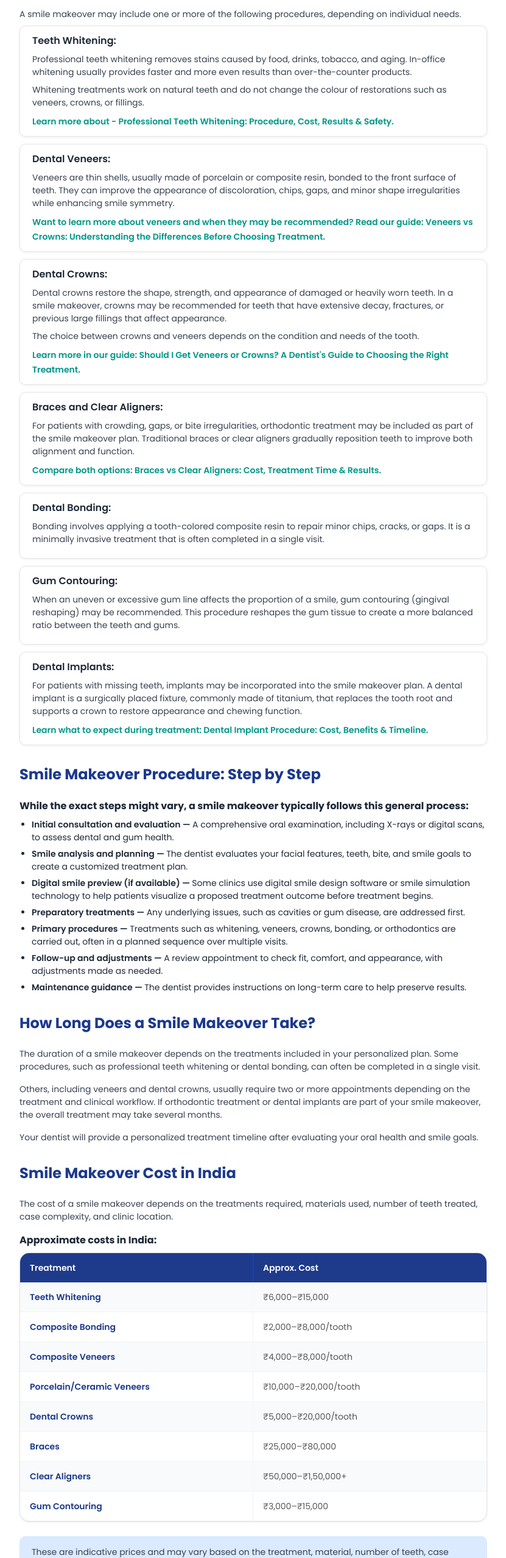
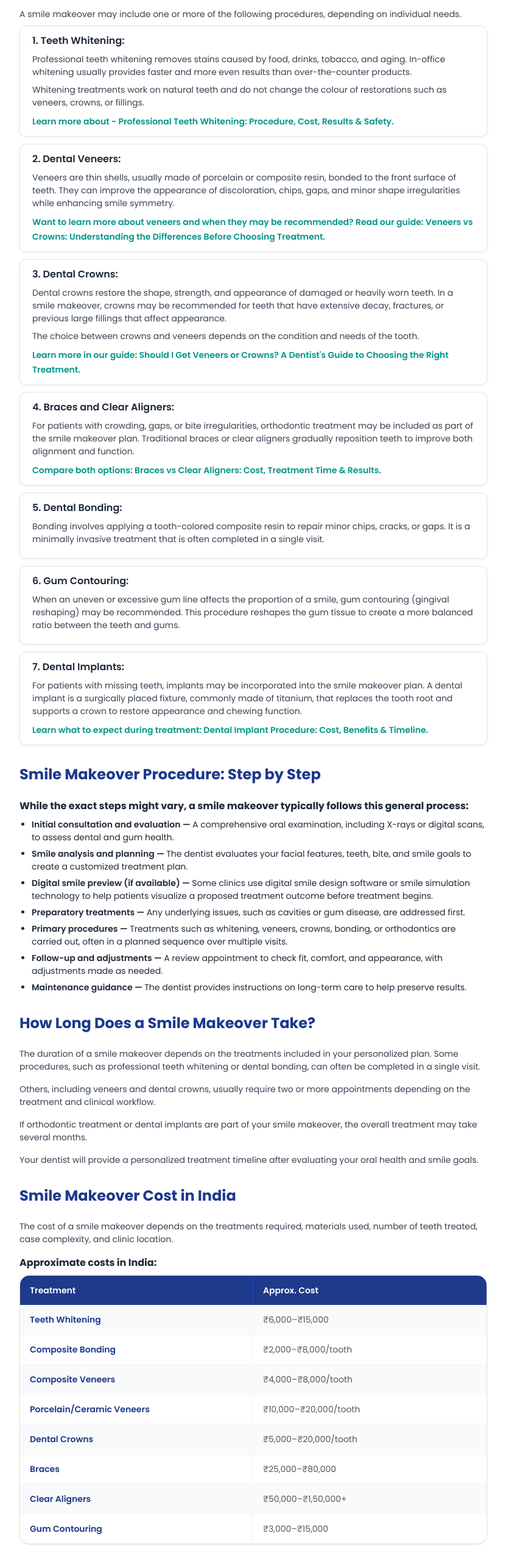
Before and after one commit to oroglee-solutions/smile-makeover, a website: page index.html in a window 1280 px wide. Shown: the part 2409-4964 px from the top of the page at 61% size, without its empty margins (416-1247 px from the left). Drawn offline with Linux system fonts and the light colour scheme.

Commit message:
Changes updated

```diff
--- a/index.html
+++ b/index.html
@@ -493,37 +493,37 @@
           <p class="mb-4 mt-2">A smile makeover may include one or more of the following procedures, depending on individual needs.</p>
           <div class="mt-2" style="display: flex; flex-direction: column; gap: 12px;">
             <div style="background: #fff; border: 1px solid #e5e7eb; border-radius: 10px; padding: 0.75rem 1.25rem; box-shadow: 0 1px 4px rgba(0,0,0,0.08);">
-              <h3 class="font-semibold mb-2 mt-0">Teeth Whitening:</h3>
+              <h3 class="font-semibold mb-2 mt-0">1.  Teeth Whitening:</h3>
               <p class="mt-2 mb-2">Professional teeth whitening removes stains caused by food, drinks, tobacco, and aging. In-office whitening usually provides faster and more even results than over-the-counter products.</p>
               <p class="mt-2 mb-2">Whitening treatments work on natural teeth and do not change the colour of restorations such as veneers, crowns, or fillings.</p>
               <a class="mt-2 mb-2 text-teal-600 text-[16px] md:text-sm font-semibold" href="https://oroglee.com/blogs/teeth-whitening-procedure-cost-results-safety/" target="_blank">Learn more about - Professional Teeth Whitening: Procedure, Cost, Results & Safety.</a>
             </div>
             <div style="background: #fff; border: 1px solid #e5e7eb; border-radius: 10px; padding: 0.75rem 1.25rem; box-shadow: 0 1px 4px rgba(0,0,0,0.08);">
-              <h3 class="font-semibold mb-2 mt-0">Dental Veneers:</h3>
+              <h3 class="font-semibold mb-2 mt-0">2.  Dental Veneers:</h3>
               <p class="mt-2 mb-2">Veneers are thin shells, usually made of porcelain or composite resin, bonded to the front surface of teeth. They can improve the appearance of discoloration, chips, gaps, and minor shape irregularities while enhancing smile symmetry.</p>
               <a class="mt-2 mb-2 text-teal-600 text-[16px] md:text-sm font-semibold" href="https://oroglee.com/blogs/veneers-vs-crowns-how-to-choose/" target="_blank">Want to learn more about veneers and when they may be recommended? Read our guide: Veneers vs Crowns: Understanding the Differences Before Choosing Treatment.</a>
             </div>
             <div style="background: #fff; border: 1px solid #e5e7eb; border-radius: 10px; padding: 0.75rem 1.25rem; box-shadow: 0 1px 4px rgba(0,0,0,0.08);">
-              <h3 class="font-semibold mb-2 mt-0">Dental Crowns:</h3>
+              <h3 class="font-semibold mb-2 mt-0">3.  Dental Crowns:</h3>
               <p class="mt-2">Dental crowns restore the shape, strength, and appearance of damaged or heavily worn teeth. In a smile makeover, crowns may be recommended for teeth that have extensive decay, fractures, or previous large fillings that affect appearance.</p>
               <p class="mt-2">The choice between crowns and veneers depends on the condition and needs of the tooth.</p>
               <a class="mt-2 mb-2 text-teal-600 text-[16px] md:text-sm font-semibold" href="https://oroglee.com/blogs/veneers-or-crowns-based-on-dental-condition/" target="_blank">Learn more in our guide: Should I Get Veneers or Crowns? A Dentist's Guide to Choosing the Right Treatment.</a>
             </div>
             <div style="background: #fff; border: 1px solid #e5e7eb; border-radius: 10px; padding: 0.75rem 1.25rem; box-shadow: 0 1px 4px rgba(0,0,0,0.08);">
-              <h3 class="font-semibold mb-2 mt-0">Braces and Clear Aligners:</h3>
+              <h3 class="font-semibold mb-2 mt-0">4.  Braces and Clear Aligners:</h3>
               <p class="mt-2">For patients with crowding, gaps, or bite irregularities, orthodontic treatment may be included as part of the smile makeover plan. Traditional braces or clear aligners gradually reposition teeth to improve both alignment and function.</p>
               <a class="mt-2 mb-2 text-teal-600 text-[16px] md:text-sm font-semibold" href="https://oroglee.com/blogs/braces-vs-clearaligners-cost-time-results/" target="_blank">Compare both options: Braces vs Clear Aligners: Cost, Treatment Time & Results.</a>
             </div>
             <div style="background: #fff; border: 1px solid #e5e7eb; border-radius: 10px; padding: 0.75rem 1.25rem; box-shadow: 0 1px 4px rgba(0,0,0,0.08);">
-              <h3 class="font-semibold mb-2 mt-0">Dental Bonding:</h3>
+              <h3 class="font-semibold mb-2 mt-0">5.  Dental Bonding:</h3>
               <p class="mt-2">Bonding involves applying a tooth-colored composite resin to repair minor chips, cracks, or gaps. It is a minimally invasive treatment that is often completed in a single visit.</p>
             </div>
             <div style="background: #fff; border: 1px solid #e5e7eb; border-radius: 10px; padding: 0.75rem 1.25rem; box-shadow: 0 1px 4px rgba(0,0,0,0.08);">
-              <h3 class="font-semibold mb-2 mt-0">Gum Contouring:</h3>
+              <h3 class="font-semibold mb-2 mt-0">6.  Gum Contouring:</h3>
               <p class="mt-2">When an uneven or excessive gum line affects the proportion of a smile, gum contouring (gingival reshaping) may be recommended. This procedure reshapes the gum tissue to create a more balanced ratio between the teeth and gums.</p>
             </div>
             <div style="background: #fff; border: 1px solid #e5e7eb; border-radius: 10px; padding: 0.75rem 1.25rem; box-shadow: 0 1px 4px rgba(0,0,0,0.08);">
-              <h3 class="font-semibold mb-2 mt-0">Dental Implants:</h3>
+              <h3 class="font-semibold mb-2 mt-0">7.  Dental Implants:</h3>
               <p class="mt-2">For patients with missing teeth, implants may be incorporated into the smile makeover plan. A dental implant is a surgically placed fixture, commonly made of titanium, that replaces the tooth root and supports a crown to restore appearance and chewing function.</p>
               <a class="mt-2 mb-2 text-teal-600 text-[16px] md:text-sm font-semibold" href="https://oroglee.com/blogs/dental-implant-procedure-cost-benefit-timeline/" target="_blank">Learn what to expect during treatment: Dental Implant Procedure: Cost, Benefits & Timeline.</a>
             </div>
@@ -556,7 +556,8 @@
               <span class="font-display text-2xl font-bold text-blue-900 mb-3">How Long Does a Smile Makeover Take?</span>
             </h2>
             <p class="mb-4 mt-2">The duration of a smile makeover depends on the treatments included in your personalized plan. Some procedures, such as professional teeth whitening or dental bonding, can often be completed in a single visit.</p>
-            <p class="mb-4 mt-4">Others, including veneers and dental crowns, usually require two or more appointments depending on the treatment and clinical workflow. If orthodontic treatment or dental implants are part of your smile makeover, the overall treatment may take several months.</p>
+            <p class="mb-4 mt-4">Others, including veneers and dental crowns, usually require two or more appointments depending on the treatment and clinical workflow. </p>
+            <p class="mb-4 mt-4">If orthodontic treatment or dental implants are part of your smile makeover, the overall treatment may take several months.</p>
             <p class="mb-4 mt-4">Your dentist will provide a personalized treatment timeline after evaluating your oral health and smile goals.</p>
           </section>
 
@@ -674,8 +675,8 @@
             </div>
 
             <div style="background-color: #dbeafe; border-radius: 10px; padding: 1rem 1.25rem;" class="mt-3">
-              <p class="mb-4 text-[16px] md:text-[14px]">These are indicative prices and may vary based on the treatment, material, number of teeth, case complexity, dentist’s expertise, and clinic location.</p>
-              <p class="mb-4 text-[16px] md:text-[14px]">Your dentist will recommend the treatments suited to your smile goals and provide a personalized treatment plan and cost estimate before treatment.</p>
+              <p class="mb-4 text-[16px] md:text-[14px]">These are indicative prices and may vary based on the treatment, materials, number of teeth, case complexity, dentist’s expertise, and clinic location; your dentist will recommend the most suitable options and provide a personalized treatment plan and cost estimate.</p>
+
             </div>
 
           </section>
@@ -740,7 +741,7 @@
                 Benefits and Risks of a Smile Makeover
               </span>
             </h2>
-            <h3 class="mt-2 mb-2">Potential benefits:</h3>
+            <h3 class="mt-2 mb-2 font-bold">Potential benefits:</h3>
             <ul class="list-disc text-[16px] md:text-[14px]  space-y-1.5 pl-5 mb-2  marker:font-semibold">
               <li>Improved appearance and symmetry of the smile</li>
               <li>Correction of functional issues, such as bite alignment</li>
@@ -748,7 +749,7 @@
               <li>Long-lasting results with proper maintenance</li>
             </ul>
 
-            <h3 class="mt-2 mb-2">Potential risks:</h3>
+            <h3 class="mt-2 mb-2 font-bold">Potential risks:</h3>
             <ul class="list-disc text-[16px] md:text-[14px]  space-y-1.5 pl-5 mb-2  marker:font-semibold">
               <li>Tooth sensitivity, especially after whitening or veneer placement</li>
               <li>Possible need for adjustments or touch-ups over time</li>
```
